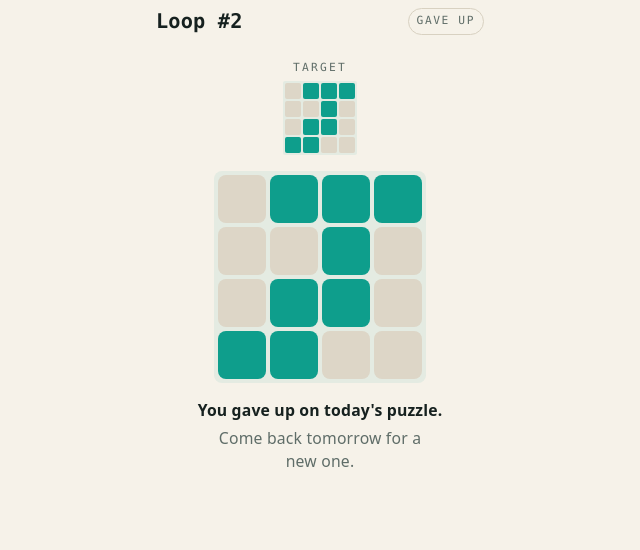
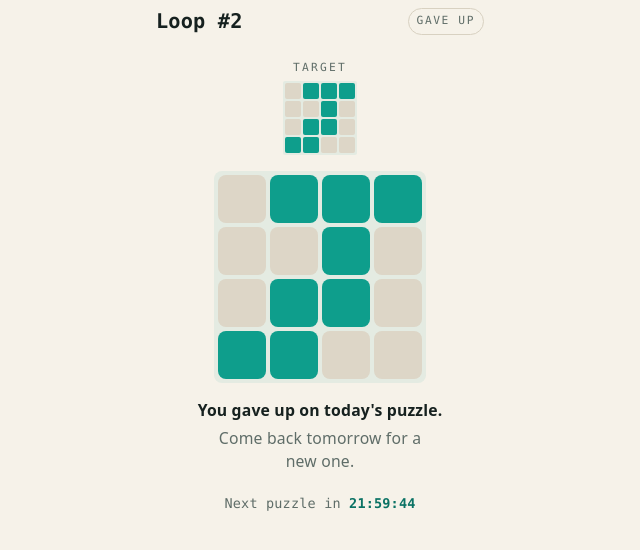
Before and after one commit to heyralfs/loop, a React (Vite) app: page / in a window 1280 px wide. Both pictures are taken after a click on the button "I give up". Shown: the top 550 px of the page, without its empty margins (320-960 px from the left). Built offline with nearby package versions, Linux system fonts and the light colour scheme; the HTML template or start-up script is replaced by a standard one.

Commit message:
countdown

```diff
--- /dev/null
+++ b/src/components/countdown/index.module.css
@@ -0,0 +1,10 @@
+.countdown {
+  font-family: var(--font-display);
+  font-size: 0.75rem;
+  color: var(--ink-soft);
+  font-variant-numeric: tabular-nums;
+}
+
+.countdown strong {
+  color: var(--accent-ink);
+}
--- /dev/null
+++ b/src/components/countdown/index.tsx
@@ -0,0 +1,43 @@
+import { useEffect, useRef, useState } from "react";
+import styles from "./index.module.css";
+import { msUntilTomorrow } from "../../game/ms-until-tomorrow";
+
+interface Props {
+  onCountdownEnd: () => void;
+}
+
+function Countdown({ onCountdownEnd }: Props) {
+  const [target] = useState(() => Date.now() + msUntilTomorrow());
+  const [ms, setMs] = useState(() => target - Date.now());
+
+  const onCountdownEndRef = useRef(onCountdownEnd);
+
+  useEffect(() => {
+    onCountdownEndRef.current = onCountdownEnd;
+  }, [onCountdownEnd]);
+
+  useEffect(() => {
+    const intervalId = setInterval(() => {
+      const newMs = target - Date.now();
+      setMs(Math.max(newMs, 0));
+
+      if (newMs <= 0) {
+        clearInterval(intervalId);
+        onCountdownEndRef.current();
+      }
+    }, 1000);
+
+    return () => clearInterval(intervalId);
+  }, [target]);
+
+  return (
+    <div className={styles.countdown}>
+      <span>
+        Next puzzle in{" "}
+        <strong>{new Date(ms).toISOString().slice(11, 19)}</strong>
+      </span>
+    </div>
+  );
+}
+
+export default Countdown;
--- /dev/null
+++ b/src/game/ms-until-tomorrow.ts
@@ -0,0 +1,11 @@
+export function msUntilTomorrow(): number {
+  const now = new Date();
+
+  const tomorrow = new Date(
+    now.getFullYear(),
+    now.getMonth(),
+    now.getDate() + 1,
+  );
+
+  return tomorrow.getTime() - now.getTime();
+}
--- a/src/screens/game/index.tsx
+++ b/src/screens/game/index.tsx
@@ -5,6 +5,7 @@ import { useGame } from "./use-game";
 import Layout from "../../components/layout";
 import PlayArea from "../../components/play-area";
 import ResultPanel from "../../components/result-panel";
+import Countdown from "../../components/countdown";
 
 function GameScreen() {
   const {
@@ -45,6 +46,7 @@ function GameScreen() {
         )}
 
         {(gaveUp || solved) && (
+          <>
             <ResultPanel
               matrix={matrix}
               bestMoves={bestMoves}
@@ -54,6 +56,8 @@ function GameScreen() {
               streak={currentStats.currentStreak}
               gaveUp={gaveUp}
             />
+            <Countdown onCountdownEnd={() => location.reload()} />
+          </>
         )}
       </div>
     </Layout>
--- a/src/screens/sandbox/index.tsx
+++ b/src/screens/sandbox/index.tsx
@@ -9,6 +9,7 @@ import Button from "../../components/button";
 import Control from "../../components/control";
 import ResultPanel from "../../components/result-panel";
 import styles from "./index.module.css";
+import Countdown from "../../components/countdown";
 
 // prettier-ignore
 const SOLVED: Matrix = [
@@ -130,6 +131,10 @@ function Sandbox() {
             </div>
           </div>
         </Item>
+
+        <Item title="Countdown">
+          <Countdown onCountdownEnd={noop} />
+        </Item>
       </div>
     </div>
   );
```
Lines whose indentation alone changed are shown as unchanged.
